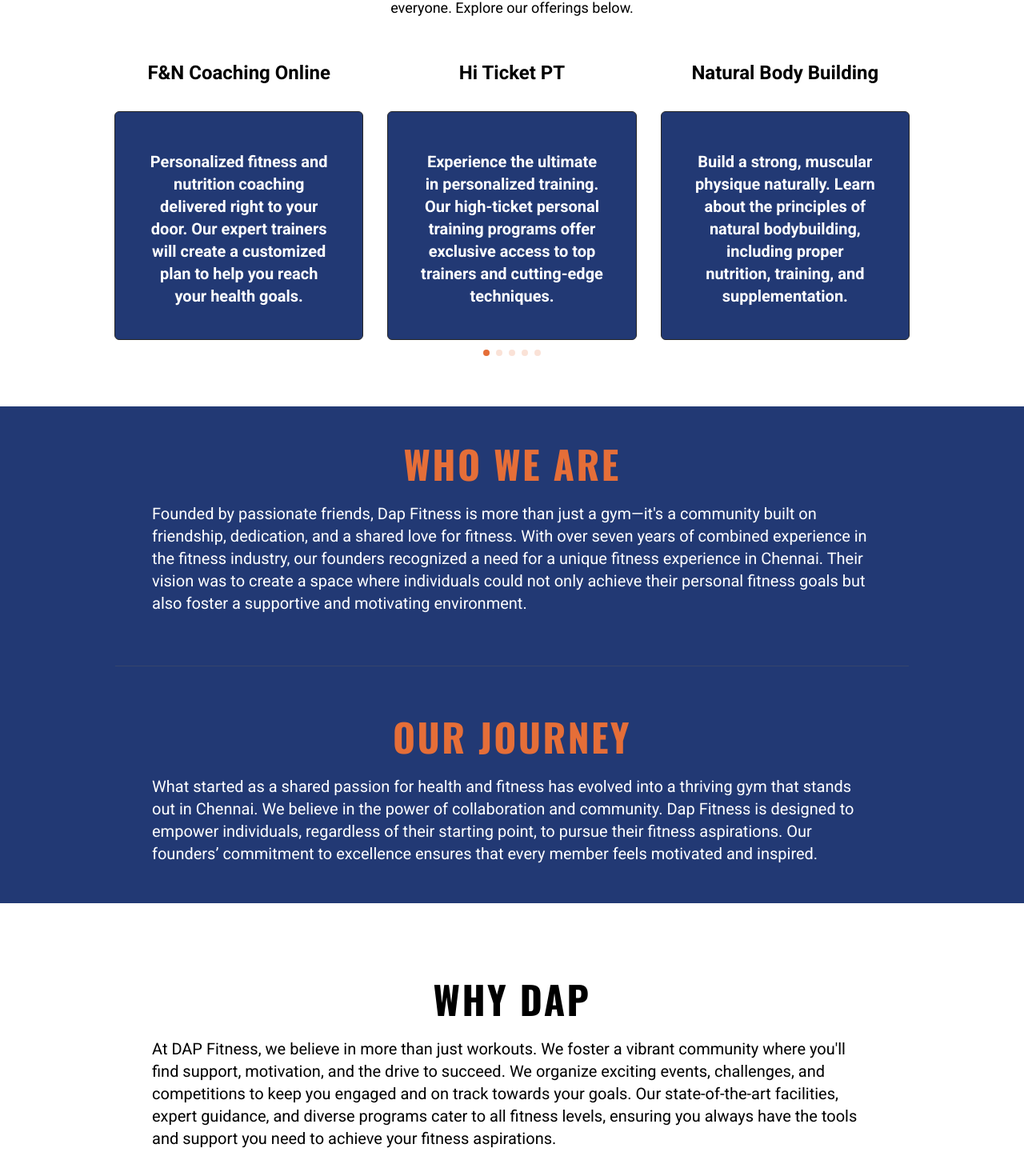
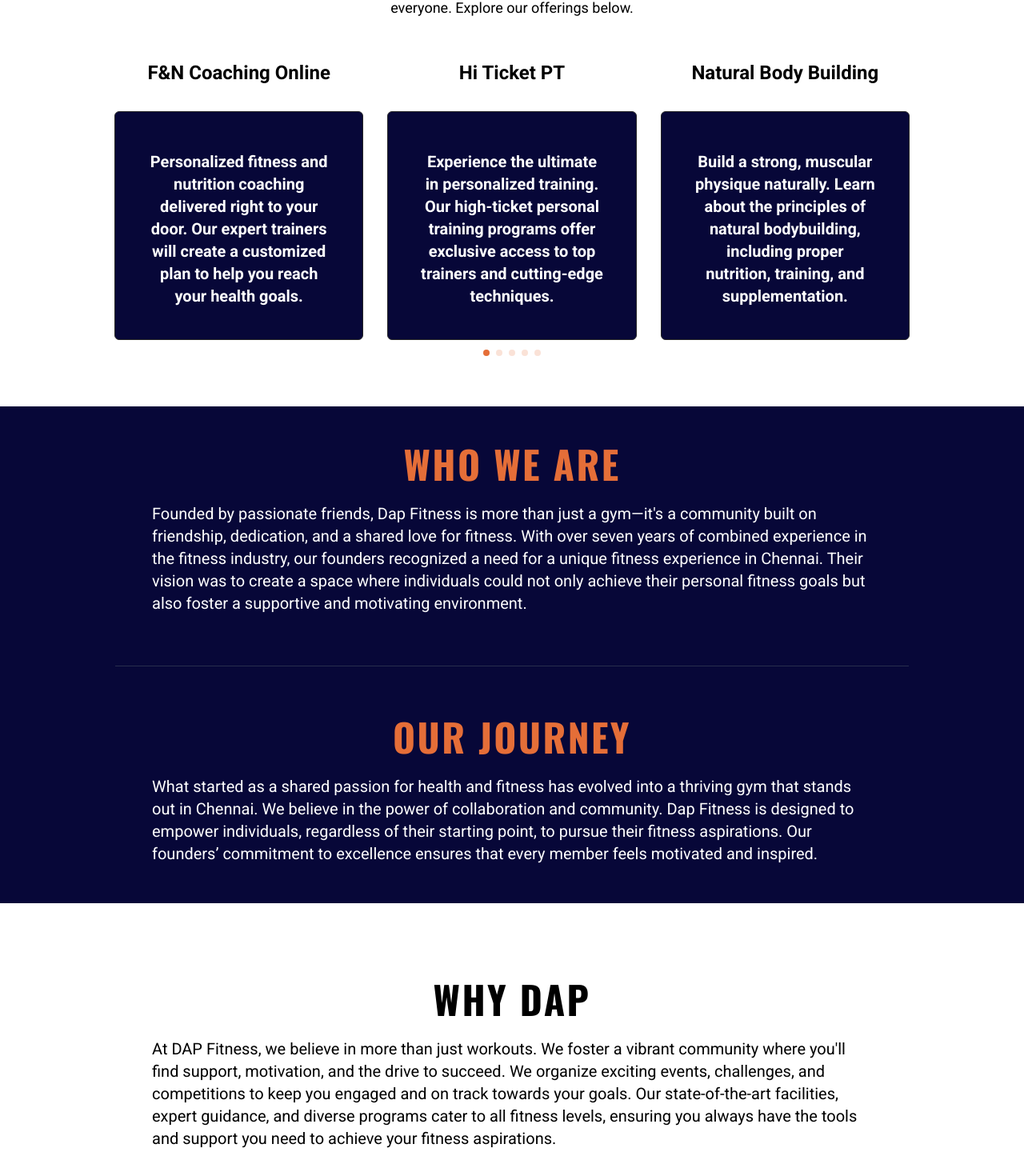
Before and after one commit to harshavarthanep/DatteTech, a Next.js app: page / in a window 1280 px wide. Shown: the part 1092-2562 px from the top of the page at 80% size. Built offline with nearby package versions, Linux system fonts and the light colour scheme.

Commit message:
Update tailwind.config.ts

```diff
--- a/tailwind.config.ts
+++ b/tailwind.config.ts
@@ -36,12 +36,15 @@ const config: Config = {
         primary: {
           DEFAULT: "#333",
           100: "#484848",
-          200: "#223974",
+          200: "#070738",
           // 200: "#151515",
-          300: "#111",
+          300: "#070738",
+          // 300: "#111",
+
         },
         accent: "#e56e38",
-        accent2: "#2b446a",
+        accent2: "#070738",
+        // accent2: "#2b446a",
         accent3: "#ebdac1",
       },
     },
```
